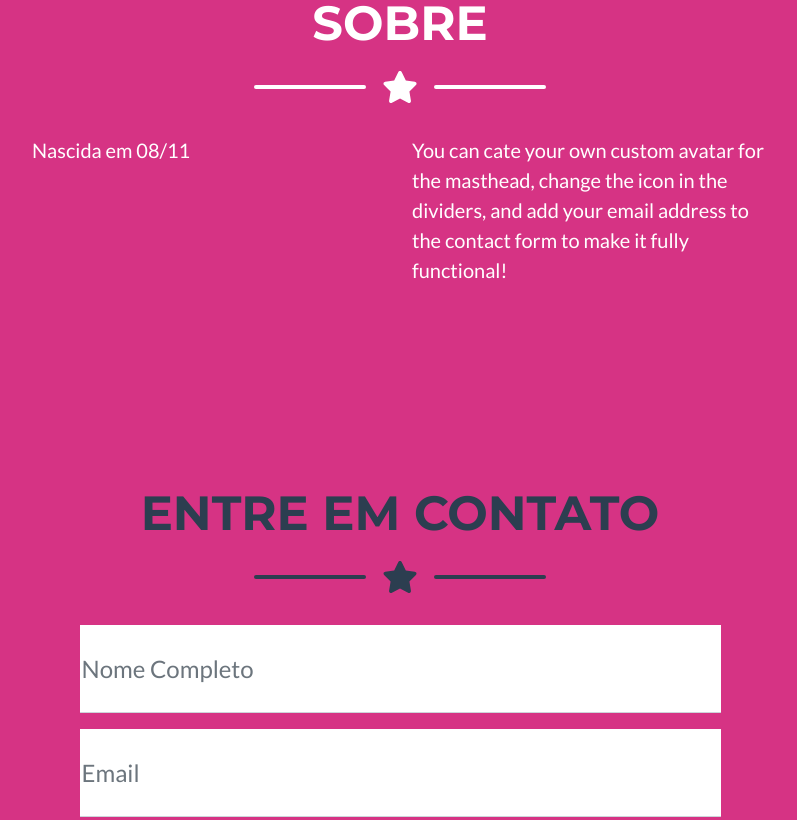
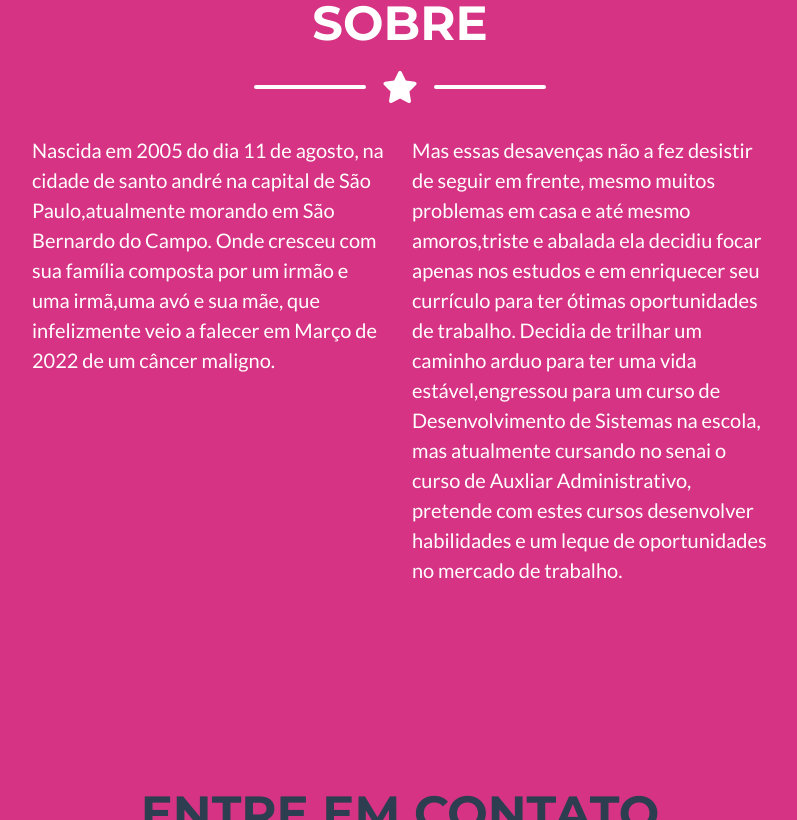
Before and after one commit to anaju68/port, a plain HTML site: page index.html in a window 1280 px wide. Shown: the part 1945-2765 px from the top of the page, without its empty margins (240-1037 px from the left). Drawn offline with nearby package versions, Linux system fonts and the light colour scheme.

Commit message:
Add files via upload

```diff
--- a/index.html
+++ b/index.html
@@ -134,8 +134,11 @@
                 </div>
                 <!-- About Section Content-->
                 <div class="row">
-                    <div class="col-lg-4 ms-auto"><p class="lead">Nascida em 08/11</p></div>
-                    <div class="col-lg-4 me-auto"><p class="lead">You can cate your own custom avatar for the masthead, change the icon in the dividers, and add your email address to the contact form to make it fully functional!</p></div>
+                    <div class="col-lg-4 ms-auto"><p class="lead">Nascida em 2005 do dia 11 de agosto, na cidade de santo andré na capital de São Paulo,atualmente morando em São Bernardo do Campo.
+                        Onde cresceu com sua família composta por um irmão e uma irmã,uma avó e sua mãe, que infelizmente veio a falecer em Março de 2022 de um câncer maligno.  </p></div>
+                    <div class="col-lg-4 me-auto"><p class="lead">Mas essas desavenças não a fez desistir de seguir em frente, mesmo muitos problemas em casa e até mesmo amoros,triste e abalada ela decidiu focar apenas nos estudos e em enriquecer seu currículo para ter ótimas oportunidades de trabalho.
+                        Decidia de trilhar um caminho arduo para ter uma vida estável,engressou para um curso de Desenvolvimento de Sistemas na escola, mas atualmente cursando no senai o curso de Auxliar Administrativo, pretende com estes cursos desenvolver habilidades e um leque de oportunidades no mercado de trabalho.
+                    </p></div>
                 </div>
                 <!-- About Section Button-->
 
@@ -228,10 +231,11 @@
 
                     <!-- Footer About Text-->
                     <div class="col-lg-4">
-                        <h4 class="text-uppercase mb-4">Mais um pouco sobre os projetos</h4>
+                        <h4 class="text-uppercase mb-4">Mais um pouco sobre os meus projetos </h4>
                         <p class="lead mb-0">
                             Para ver mais de alguns dos meus projetos
                             <a href="https://github.com/anaju68">Meu GitHub</a>
+
                             .
                         </p>
                     </div>
```
